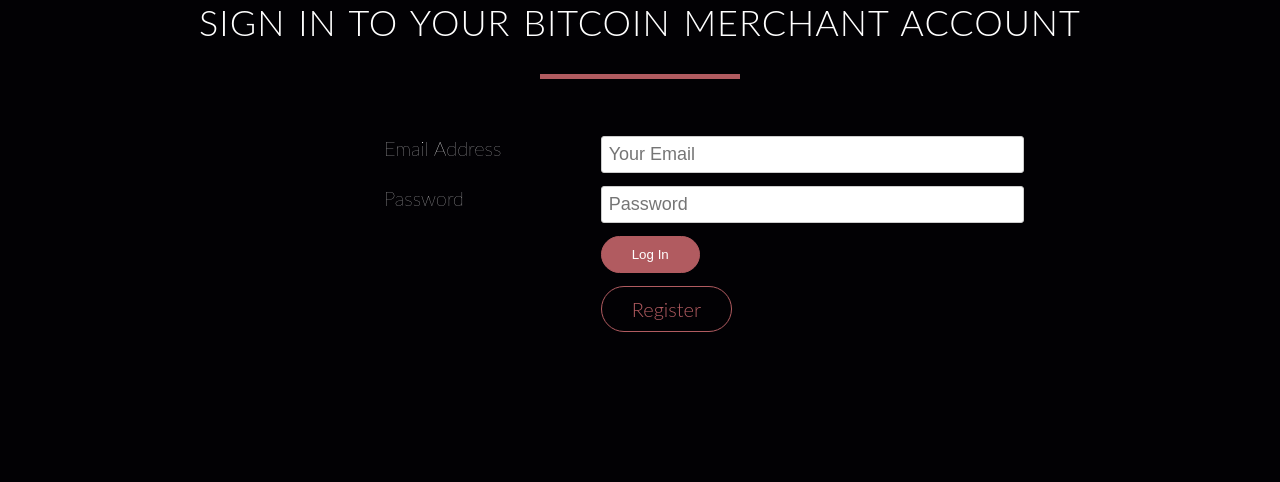
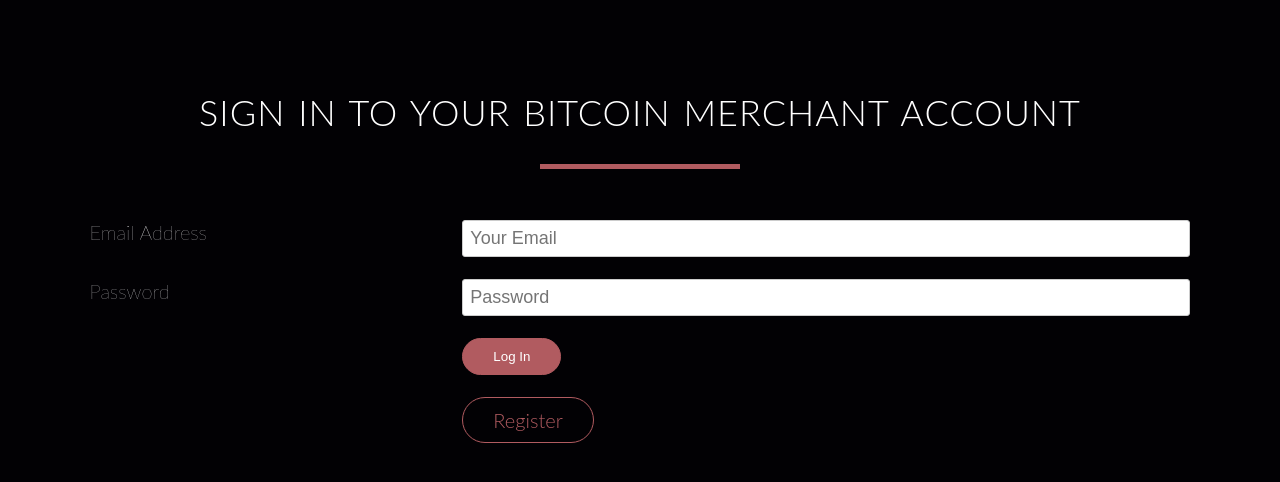
Before and after one commit to SakuraComputing/bitcoin-merchant, a React (Create React App) app: page /login in a window 1280 px wide. Shown: the top 482 px of the page. Built offline with nearby package versions, Linux system fonts and the light colour scheme.

Commit message:
Further styling around Register and Login

```diff
--- a/src/components/auth/Login.js
+++ b/src/components/auth/Login.js
@@ -12,16 +12,17 @@ class Login extends Component {
         };
     }
 
-    onChange(e) {
+    onChange = (e) => {
         this.setState({ [e.target.name]: e.target.value })
     };
 
-    onSubmit(e) {
+    onSubmit = (e) => {
         e.preventDefault();
         const userData = {
             email: this.state.email,
             password: this.state.password
         };
+        console.log(userData);
         // this.props.loginUser(userData);
     };
 
@@ -36,7 +37,7 @@ class Login extends Component {
                         <h2 className="lead text-center">Sign in to your Bitcoin Merchant account</h2>
 
                     </div>
-                    <div className="form-box">
+                    <div className="login__container">
 
                             <form onSubmit={this.onSubmit}>
                                 <div className="row">
--- a/src/components/auth/Register.js
+++ b/src/components/auth/Register.js
@@ -35,7 +35,7 @@ export class Register extends Component {
 
         return (
             <div className="register">
-                <p className="lead-text">Create your Bitcoin Merchant account today!</p>
+                <h2 className="lead text-center">Create your Bitcoin Merchant account today!</h2>
                 <div className="register__container">
                     <form noValidate onSubmit={this.onSubmit}>
                         <div className="row">
@@ -44,7 +44,7 @@ export class Register extends Component {
                             </div>
                             <div className="col span-2-of-3">
                                 <input
-                                    className="register__input"
+                                    className="forms__input"
                                     placeholder="Name"
                                     name="name"
                                     value={this.state.name}
@@ -60,7 +60,7 @@ export class Register extends Component {
                             </div>
                             <div className="col span-2-of-3">
                                 <input
-                                    className="register__input"
+                                    className="forms__input"
                                     placeholder="Email Address"
                                     name="email"
                                     value={this.state.email}
@@ -78,7 +78,7 @@ export class Register extends Component {
                             </div>
                             <div className="col span-2-of-3">
                                 <input
-                                    className="register__input"
+                                    className="forms__input"
                                     placeholder="Password"
                                     name="password"
                                     value={this.state.password}
@@ -94,7 +94,7 @@ export class Register extends Component {
                             </div>
                             <div className="col span-2-of-3">
                                 <input
-                                    className="register__input"
+                                    className="forms__input"
                                     placeholder="Confirm Password"
                                     name="password2"
                                     value={this.state.password2}
--- a/src/styles/components/_login.scss
+++ b/src/styles/components/_login.scss
@@ -1,3 +1,13 @@
+.login {
+    margin: 7%;
+}
+
+.login__container {
+    margin-top: 10px;
+    font-size: 100%;
+}
+
+
 .login-form {
     width: 90%;
     margin: 0 auto;
```
